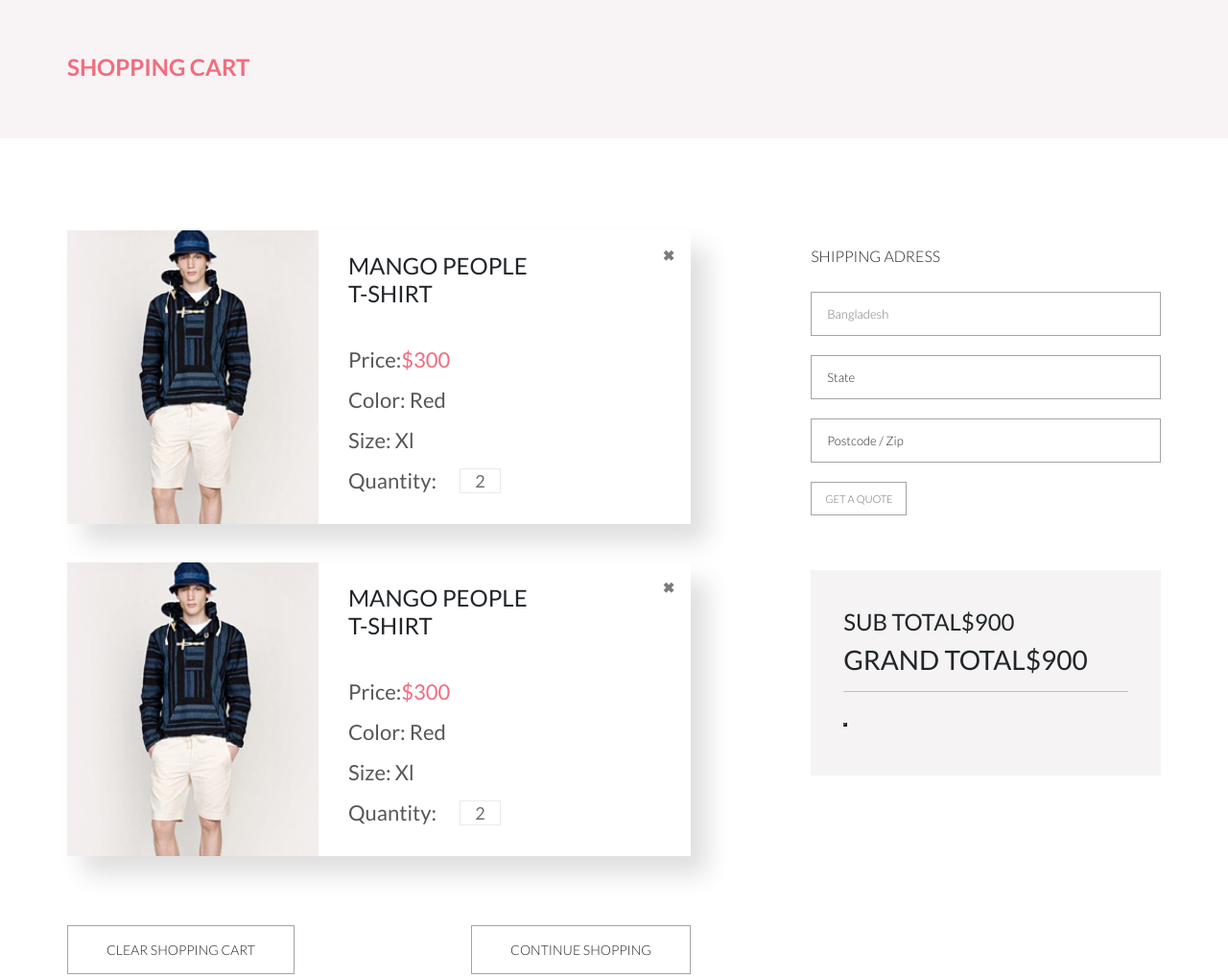
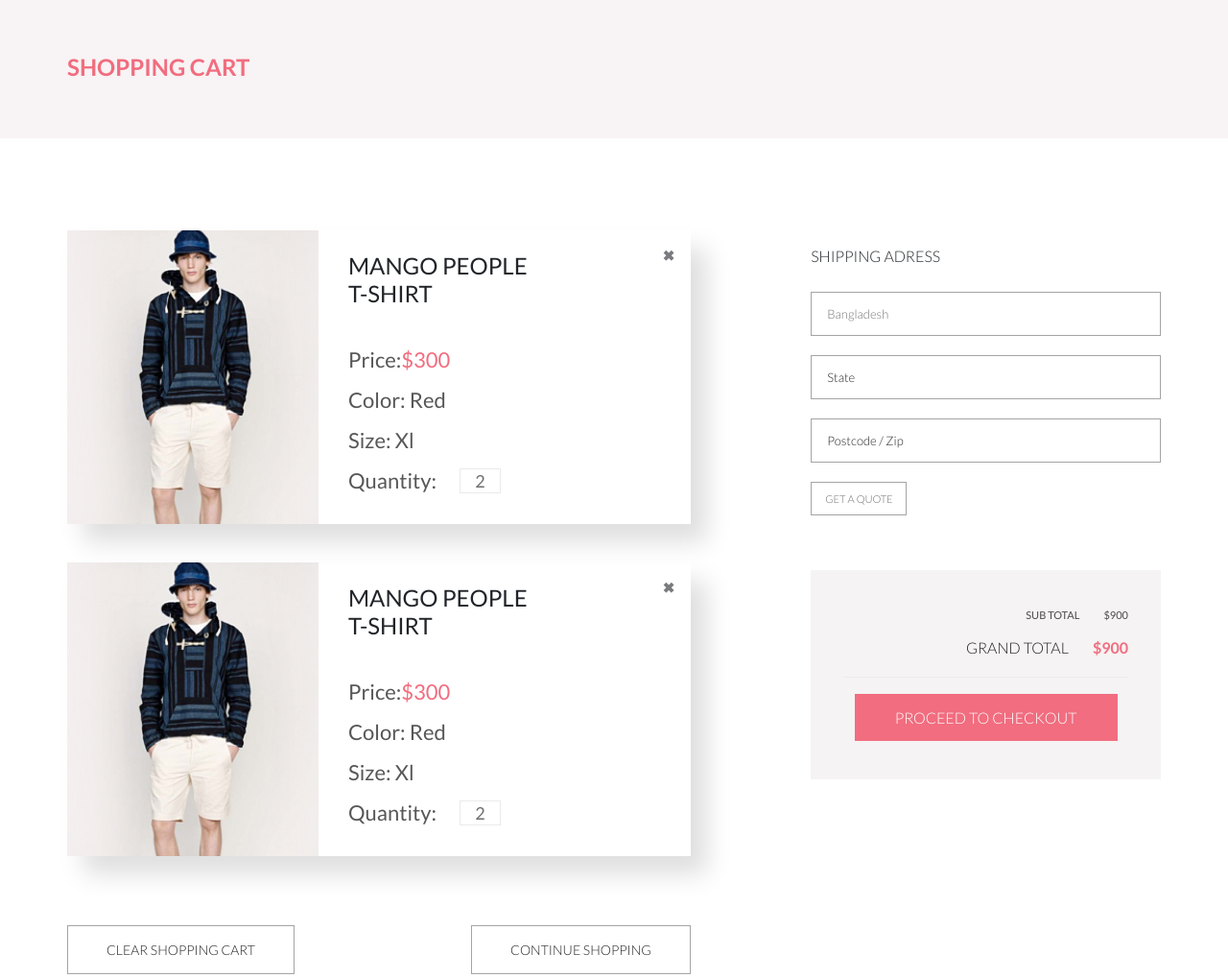
Before and after one commit to alexkirillof/Project_1, a plain HTML site: page Cart.html in a window 1280 px wide. Shown: the part 78-1097 px from the top of the page at 96% size. Drawn offline with nearby package versions, Linux system fonts and the light colour scheme.

Commit message:
Lesson_5

```diff
--- a/Cart.html
+++ b/Cart.html
@@ -136,9 +136,10 @@
 
   <div class="total">
     <h4>SUB TOTAL<span>$900</span></h4>
+    <!-- <div style="clear: left"></div> -->
     <h3>GRAND TOTAL<span>$900</span></h3>
     <hr>
-    <button></button>
+    <button class="total-btn">PROCEED TO CHECKOUT</button>
   </div>
 
 </div>
--- a/css/style.sass
+++ b/css/style.sass
@@ -822,9 +822,9 @@
       padding: 0
       border: none
       cursor: pointer
-      -moz-transition: all 1s ease-out
-      -o-transition: all 1s ease-out
-      -webkit-transition: all 1s ease-out
+      -moz-transition: all 0.8s
+      -o-transition: all 0.8s
+      -webkit-transition: all 0.8s
       .cart-image
         height: 100%
         width: 262px
@@ -906,8 +906,43 @@
       min-height: 214px
       background-color: #F5F3F3
       padding: 40px 34px
+      box-sizing: border-box
+      text-align: center
+      h4
+        float: right
+        margin-bottom: 18px
+        @include fonts(400,11px,13px)
+        color: #4A4A4A
+        span
+          margin-left: 25px
+      h3
+        float: right
+        clear: both
+        @include fonts(300,16px,19px)
+        color: $dark
+        margin-bottom: 21px
+        span
+          margin-left: 25px
+          color: $pink
+          font-weight: 700
+      hr
+        margin: 0 auto
+        background: #ccc9c9
+        clear: both
+        margin-bottom: 17px
+      .total-btn
+        color: $white
+        background-color: $pink
+        padding: 15px 42px
+        @include fonts(300,16px,19px)
+        border: none
+        transition: color 0.7s
+        transition: background-color 0.7s
+      .total-btn:hover
+        color: $pink
+        background-color: $white
 
-// .hide
+  // .hide
 //   display: none
 
 // .show
```
Also changed, not shown: css/style.css, 1 other file.
